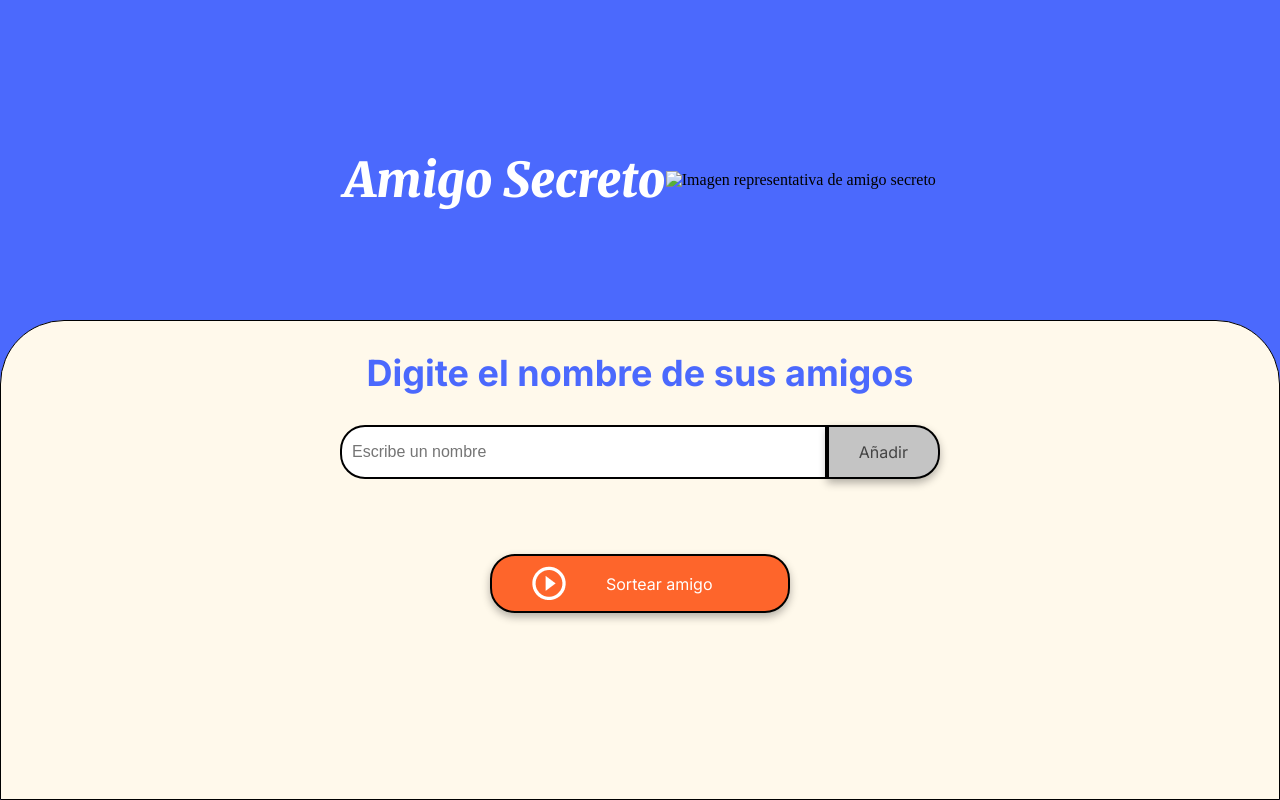
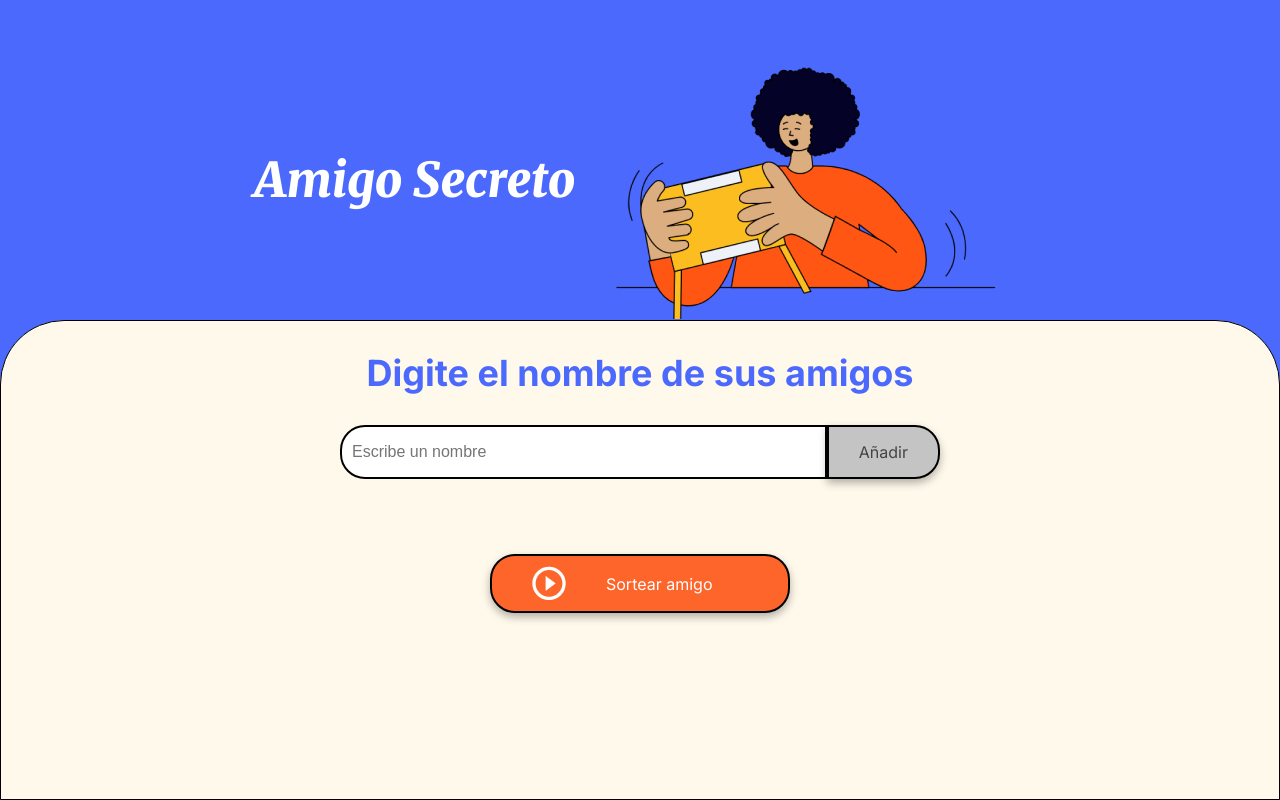
Before and after one commit to BrittanyCarvajalD/Challenge-Amigo-Secreto, a plain HTML site: page index.html in a window 1280 px wide. Drawn offline with Linux system fonts and the light colour scheme; files whose address does not match are found by name.

Commit message:
Edicion de enlace de img

```diff
--- a/index.html
+++ b/index.html
@@ -14,7 +14,7 @@
     <main class="main-content">
         <header class="header-banner">
             <h1 class="main-title">Amigo Secreto</h1>
-            <img src="assets/amigo-secreto.png" alt="Imagen representativa de amigo secreto">
+            <img src="img/amigo-secreto.png" alt="Imagen representativa de amigo secreto">
         </header>
 
         <section class="input-section">
```
